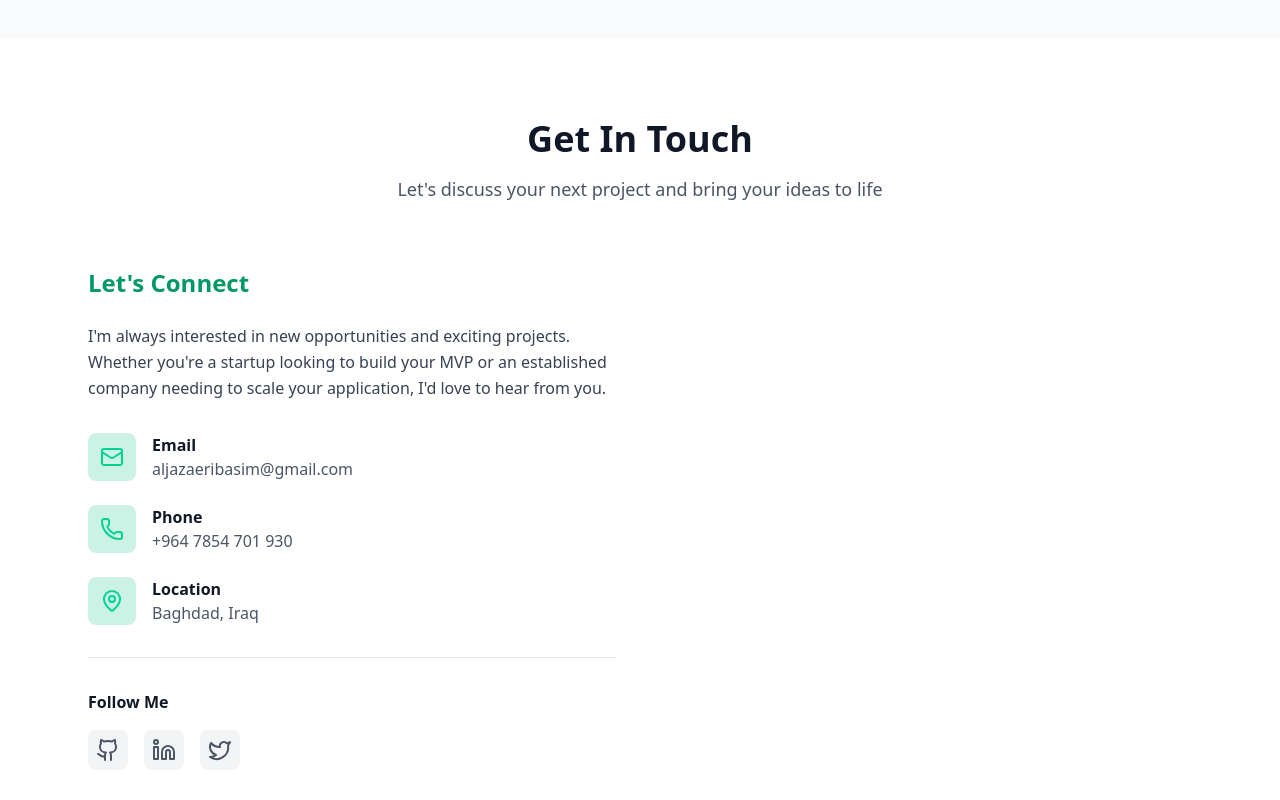
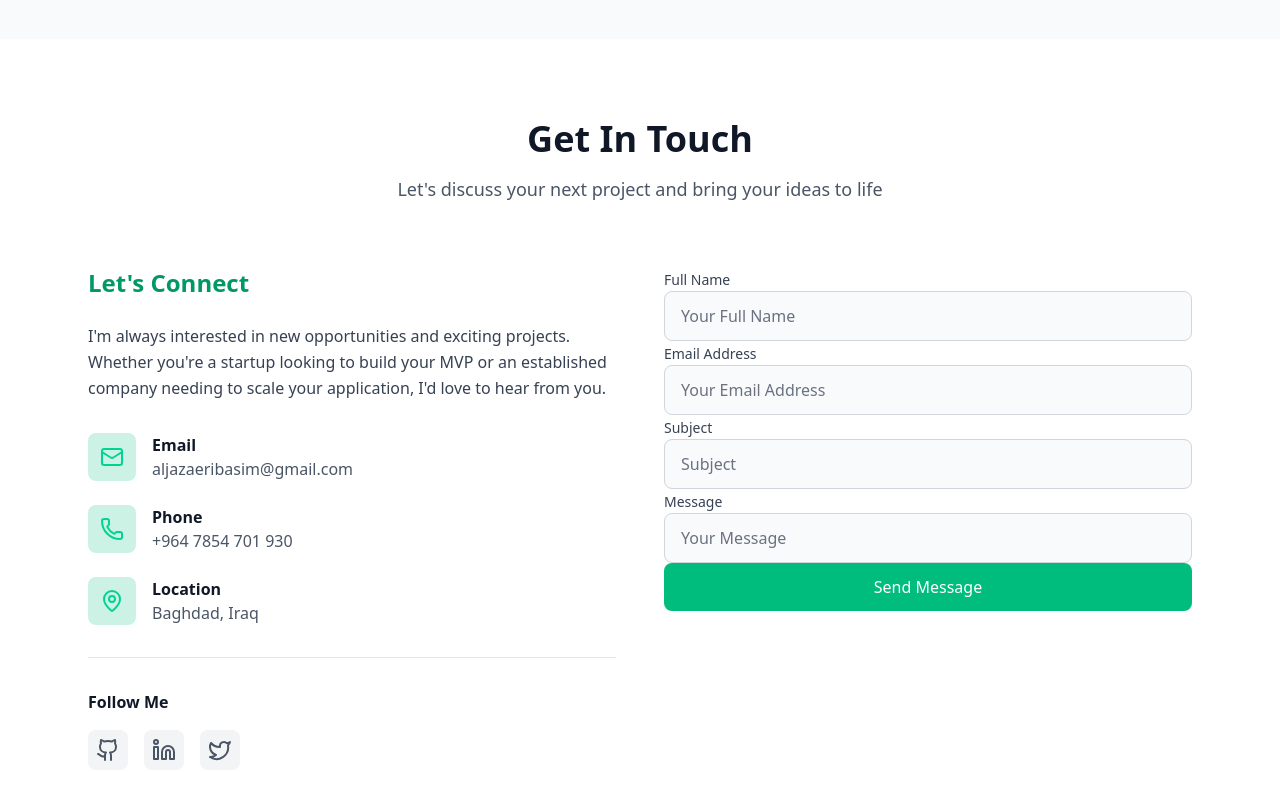
Before and after one commit to Basim-s-lab/myWebsite, a React (Vite) app: page / in a window 1280 px wide. Shown: the part 3499-4299 px from the top of the page. Built offline with nearby package versions, Linux system fonts and the light colour scheme.

Commit message:
feat: add Form component for contact submissions and update ContactSection

```diff
--- a/src/components/contact-section.jsx
+++ b/src/components/contact-section.jsx
@@ -1,4 +1,5 @@
 import { Mail, Phone, MapPin, Github, Linkedin, Twitter } from "lucide-react";
+import Form from "./ui/form.jsx";
 
 export default function ContactSection() {
   const contactClasses = "text-emerald-400 text-2xl";
@@ -39,6 +40,10 @@ export default function ContactSection() {
       label: "Link to Basim Aljazaeri's Twitter profile",
     },
   ];
+  //   const handleSubmit = (e) => {
+  //     e.preventDefault();
+  //     // Handle form submission logic here
+  //   };
   return (
     <section id="contact" className="bg-white py-20 dark:bg-slate-900">
       <div className="lg-px-8 mx-auto max-w-6xl px-4 sm:px-6">
@@ -101,7 +106,9 @@ export default function ContactSection() {
               </div>
             </div>
           </div>
-          <div className="animate-fade-in-up"></div>
+          <div className="animate-fade-in-up">
+            <Form />
+          </div>
         </div>
       </div>
     </section>
--- /dev/null
+++ b/src/components/ui/form.jsx
@@ -0,0 +1,60 @@
+import Button from "./button.jsx";
+export default function Form() {
+  const labelClasses = "text-sm font-medium text-gray-700 dark:text-gray-300";
+  const inputClasses =
+    "w-full px-4 py-3 bg-gray-50 dark:bg-slate-800 border border-gray-300 dark:border-slate-600 rounded-lg text-gray-900 dark:text-white placeholder-gray-500 dark:placeholder-gray-400 focus:outline-none focus:ring-2 focus:ring-emerald-500 focus:border-transparent transition-colors duration-200";
+  const formInfo = [
+    {
+      label: "Full Name",
+      type: "text",
+      name: "name",
+      placeholder: "Your Full Name",
+      required: true,
+    },
+    {
+      label: "Email Address",
+      type: "email",
+      name: "email",
+      placeholder: "Your Email Address",
+      required: true,
+    },
+    {
+      label: "Subject",
+      type: "text",
+      name: "subject",
+      placeholder: "Subject",
+      required: true,
+    },
+    {
+      label: "Message",
+      type: "textarea",
+      name: "message",
+      placeholder: "Your Message",
+      required: true,
+    },
+  ];
+  return (
+    <form action="https://formspree.io/f/mzbwkbey" method="post" id="form">
+      {formInfo.map((field, index) => (
+        <div key={index} className="space-y-2">
+          <label htmlFor={field.name} className={labelClasses}>
+            {field.label}
+          </label>
+          <input
+            type={field.type}
+            name={field.name}
+            id={field.name}
+            placeholder={field.placeholder}
+            required={field.required}
+            className={inputClasses}
+            autoComplete="on"
+          />
+        </div>
+      ))}
+      <Button
+        content="Send Message"
+        className="hover-scale w-full rounded-lg bg-emerald-500 px-6 py-3 font-medium text-white transition-all duration-200 hover:bg-emerald-600 focus:ring-2 focus:ring-emerald-500 focus:ring-offset-2 focus:ring-offset-white focus:outline-none disabled:cursor-not-allowed disabled:opacity-50 dark:focus:ring-offset-slate-900"
+      />
+    </form>
+  );
+}
```
